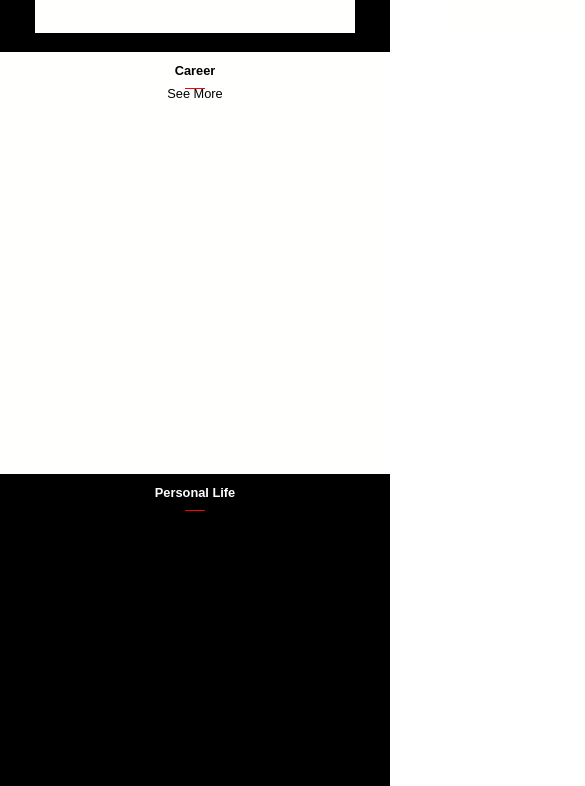
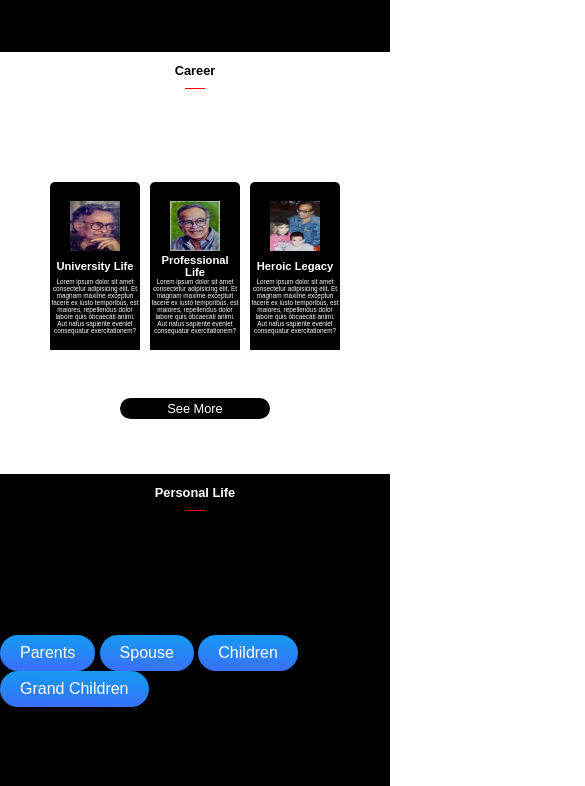
Before and after one commit to niaz-de-coder/momtazuddin-ahmed, a plain HTML site: page index.html in a window 390 px wide. Shown: the part 1214-2000 px from the top of the page, 585 px wide, since content can reach past the window. Drawn offline with Linux system fonts and the light colour scheme.

Commit message:
Add files via upload

```diff
--- a/index.html
+++ b/index.html
@@ -11,6 +11,8 @@
      <link rel="stylesheet" href="style/style.css">
      <link rel="stylesheet" href="style/gallery.css">
      <link rel="stylesheet" href="style/earlyLife.css">
+     <link rel="stylesheet" href="style/career.css">
+     <link rel="stylesheet" href="style/personal.css">
      <link rel="stylesheet" href="https://cdnjs.cloudflare.com/ajax/libs/font-awesome/6.7.2/css/all.min.css" integrity="sha512-Evv84Mr4kqVGRNSgIGL/F/aIDqQb7xQ2vcrdIwxfjThSH8CSR7PBEakCr51Ck+w+/U6swU2Im1vVX0SVk9ABhg==" crossorigin="anonymous" referrerpolicy="no-referrer" />
 </head>
 <body>
@@ -115,17 +117,54 @@
             </div>
         </section>
     </section>
+    <!-- career -->
     <section id="career" class="section light-bg">
         <main class="headline">
             <h1 class="dark-color">Career</h1>
             <div></div>
         </main>
+        <section class="forCenter">
+            <main id="earlyLifeCon">
+                <div class="elcContainer dark-bg">
+                    <img src="asset/main-gal/img1.jpeg" alt="">
+                    <h3 class="light-color">University Life</h3>
+                    <p class="light-color">Lorem ipsum dolor sit amet consectetur adipisicing elit. Et magnam maxime excepturi facere ex iusto temporibus, est maiores, repellendus dolor labore quis obcaecati animi. Aut natus sapiente eveniet consequatur exercitationem?</p>
+                </div>
+                <div class="elcContainer dark-bg">
+                    <img src="asset/main-gal/img2.jpeg" alt="">
+                    <h3 class="light-color">Professional Life</h3>
+                    <p class="light-color">Lorem ipsum dolor sit amet consectetur adipisicing elit. Et magnam maxime excepturi facere ex iusto temporibus, est maiores, repellendus dolor labore quis obcaecati animi. Aut natus sapiente eveniet consequatur exercitationem?</p>
+                </div>
+                <div class="elcContainer dark-bg">
+                    <img src="asset/main-gal/img3.jpeg" alt="">
+                    <h3 class="light-color">Heroic Legacy</h3>
+                    <p class="light-color">Lorem ipsum dolor sit amet consectetur adipisicing elit. Et magnam maxime excepturi facere ex iusto temporibus, est maiores, repellendus dolor labore quis obcaecati animi. Aut natus sapiente eveniet consequatur exercitationem?</p>
+                </div>
+            </main>
+            <div id="seeMoreGal">
+                <a class="seeMore" href="">See More</a>
+            </div>
+        </section>
     </section>
     <section id="personalLife" class="section dark-bg">
         <main class="headline">
             <h1 class="light-color">Personal Life</h1>
             <div></div>
         </main>
+        <section class="forCenter">
+            <main id="personalCon">
+                <div id="pcBtn">
+                    <button class="button-21" role="button">Parents</button>
+                    <button class="button-21" role="button">Spouse</button>
+                    <button class="button-21" role="button">Children</button>
+                    <button class="button-21" role="button">Grand Children</button>
+                </div>
+                <div id="pcFunc">
+                    <div></div>
+                    <h1>Name</h1>
+                </div>
+            </main>
+        </section>
     </section>
     <section id="writerWorks" class="section light-bg">
         <main class="headline">
@@ -164,5 +203,7 @@
      <script src="script/index.js"></script>
      <script src="script/gallery.js"></script>
      <script src="script/earlyLife.js"></script>
+     <script src="script/career.js"></script>
+     <script src="script/personal.js"></script>
 </body>
 </html>
--- /dev/null
+++ b/style/career.css
@@ -0,0 +1,43 @@
+/* CSS */
+.button-21 {
+  align-items: center;
+  appearance: none;
+  background-color: #3EB2FD;
+  background-image: linear-gradient(1deg, #4F58FD, #149BF3 99%);
+  background-size: calc(100% + 20px) calc(100% + 20px);
+  border-radius: 100px;
+  border-width: 0;
+  box-shadow: none;
+  box-sizing: border-box;
+  color: #FFFFFF;
+  cursor: pointer;
+  display: inline-flex;
+  font-family: CircularStd,sans-serif;
+  font-size: 1rem;
+  height: auto;
+  justify-content: center;
+  line-height: 1.5;
+  padding: 6px 20px;
+  position: relative;
+  text-align: center;
+  text-decoration: none;
+  transition: background-color .2s,background-position .2s;
+  user-select: none;
+  -webkit-user-select: none;
+  touch-action: manipulation;
+  vertical-align: top;
+  white-space: nowrap;
+}
+
+.button-21:active,
+.button-21:focus {
+  outline: none;
+}
+
+.button-21:hover {
+  background-position: -20px -20px;
+}
+
+.button-21:focus:not(:active) {
+  box-shadow: rgba(40, 170, 255, 0.25) 0 0 0 .125em;
+}
--- a/style/earlyLife.css
+++ b/style/earlyLife.css
@@ -17,6 +17,7 @@
     align-items: center;
     text-align: center;
     border-radius: 25px 25px 0px 0px;
+    cursor: pointer;
 }
 .elcContainer h3{
     font-size: 1rem;
@@ -49,29 +50,201 @@
 
 
 
-@media (max-width:200px) {
+
+
+@media (max-width:3000px) {
     #earlyLifeCon{
-        gap: 20px;
+        gap: 10px;
+        width: 2000px;
+        height: 80vh;
     }
     .elcContainer{
-        width: 28px;
+        width: 600px;
+        height: 60vh;
+        border-radius: 10px 10px 0px 0px;
+    }
+    .elcContainer h3{
+        font-size: 2rem;
         height: 10vh;
+    }
+    .elcContainer p{
+        font-size: 1.5rem;
+        height: 12vh;
+    }
+    .elcContainer img{
+        width: 500px;
+        height: 500px;
+    }
+    .forCenter{
+        gap: 5px;
+    }
+
+}
+@media (max-width:2000px) {
+    #earlyLifeCon{
+        gap: 10px;
+        width: 1000px;
+        height: 80vh;
+    }
+    .elcContainer{
+        width: 300px;
+        height: 60vh;
+        border-radius: 10px 10px 0px 0px;
+    }
+    .elcContainer h3{
+        font-size: 1.5rem;
+        height: 10vh;
+    }
+    .elcContainer p{
+        font-size: 1rem;
+        height: 12vh;
+    }
+    .elcContainer img{
+        width: 250px;
+        height: 250px;
+    }
+    .forCenter{
+        gap: 5px;
+    }
+
+}
+@media (max-width:1500px) {
+    #earlyLifeCon{
+        gap: 10px;
+        width: 1000px;
+        height: 80vh;
+    }
+    .elcContainer{
+        width: 300px;
+        height: 60vh;
+        border-radius: 10px 10px 0px 0px;
+    }
+    .elcContainer h3{
+        font-size: 1.5rem;
+        height: 10vh;
+    }
+    .elcContainer p{
+        font-size: 1rem;
+        height: 12vh;
+    }
+    .elcContainer img{
+        width: 200px;
+        height: 200px;
+    }
+    .forCenter{
+        gap: 5px;
+    }
+
+}
+@media (max-width:1000px) {
+    #earlyLifeCon{
+        gap: 10px;
+        width: 500px;
+        height: 50vh;
+    }
+    .elcContainer{
+        width: 150px;
+        height: 40vh;
         border-radius: 5px 5px 0px 0px;
     }
     .elcContainer h3{
-        font-size: 0.2rem;
-        height: 1.5vh;
+        font-size: 1rem;
+        height: 6vh;
     }
     .elcContainer p{
-        font-size: 0.13rem;
-        height: 3vh;
+        font-size: 0.6rem;
+        height: 8vh;
     }
     .elcContainer img{
-        width: 16px;
-        height: 16px;
+        width: 100px;
+        height: 100px;
     }
     .forCenter{
+        gap: 5px;
+    }
+
+}
+@media (max-width:500px) {
+    #earlyLifeCon{
         gap: 10px;
+        width: 300px;
+        height: 30vh;
+    }
+    .elcContainer{
+        width: 90px;
+        height: 20vh;
+        border-radius: 5px 5px 0px 0px;
+    }
+    .elcContainer h3{
+        font-size: 0.7rem;
+        height: 3.5vh;
+    }
+    .elcContainer p{
+        font-size: 0.4rem;
+        height: 6vh;
+    }
+    .elcContainer img{
+        width: 50px;
+        height: 50px;
+    }
+    .forCenter{
+        gap: 5px;
+    }
+
+}
+@media (max-width:300px) {
+    #earlyLifeCon{
+        gap: 10px;
+        width: 200px;
+        height: 20vh;
+    }
+    .elcContainer{
+        width: 50px;
+        height: 15vh;
+        border-radius: 5px 5px 0px 0px;
+    }
+    .elcContainer h3{
+        font-size: 0.4rem;
+        height: 2vh;
+    }
+    .elcContainer p{
+        font-size: 0.2rem;
+        height: 4vh;
+    }
+    .elcContainer img{
+        width: 30px;
+        height: 30px;
+    }
+    .forCenter{
+        gap: 5px;
+    }
+
+}
+@media (max-width:200px) {
+    #earlyLifeCon{
+        gap: 10px;
+        width: 90px;
+        height: 6vh;
+    }
+    .elcContainer{
+        width: 20px;
+        height: 5vh;
+        border-radius: 5px 5px 0px 0px;
+    }
+    .elcContainer h3{
+        font-size: 0.1rem;
+        height: 1vh;
+    }
+    .elcContainer p{
+        font-size: 0.09rem;
+        height: 2vh;
+    }
+    .elcContainer img{
+        width: 8px;
+        height: 8px;
+    }
+    .forCenter{
+        gap: 5px;
     }
 
 }
--- /dev/null
+++ b/style/personal.css
@@ -0,0 +1,43 @@
+/* CSS */
+.button-21 {
+    align-items: center;
+    appearance: none;
+    background-color: #3EB2FD;
+    background-image: linear-gradient(1deg, #4F58FD, #149BF3 99%);
+    background-size: calc(100% + 20px) calc(100% + 20px);
+    border-radius: 100px;
+    border-width: 0;
+    box-shadow: none;
+    box-sizing: border-box;
+    color: #FFFFFF;
+    cursor: pointer;
+    display: inline-flex;
+    font-family: CircularStd,sans-serif;
+    font-size: 1rem;
+    height: auto;
+    justify-content: center;
+    line-height: 1.5;
+    padding: 6px 20px;
+    position: relative;
+    text-align: center;
+    text-decoration: none;
+    transition: background-color .2s,background-position .2s;
+    user-select: none;
+    -webkit-user-select: none;
+    touch-action: manipulation;
+    vertical-align: top;
+    white-space: nowrap;
+  }
+
+  .button-21:active,
+  .button-21:focus {
+    outline: none;
+  }
+
+  .button-21:hover {
+    background-position: -20px -20px;
+  }
+
+  .button-21:focus:not(:active) {
+    box-shadow: rgba(40, 170, 255, 0.25) 0 0 0 .125em;
+  }
--- a/style/style.css
+++ b/style/style.css
@@ -4,7 +4,7 @@ body{
     font-family: Arial, Helvetica, sans-serif;
 }
 .dark-bg{
-    background-color: #000001;
+    background-color: #000001 !important;
 }
 .light-bg{
     background-color: #fffffe;
```
Also changed, not shown: script/career.js (added), script/personal.js (added).
